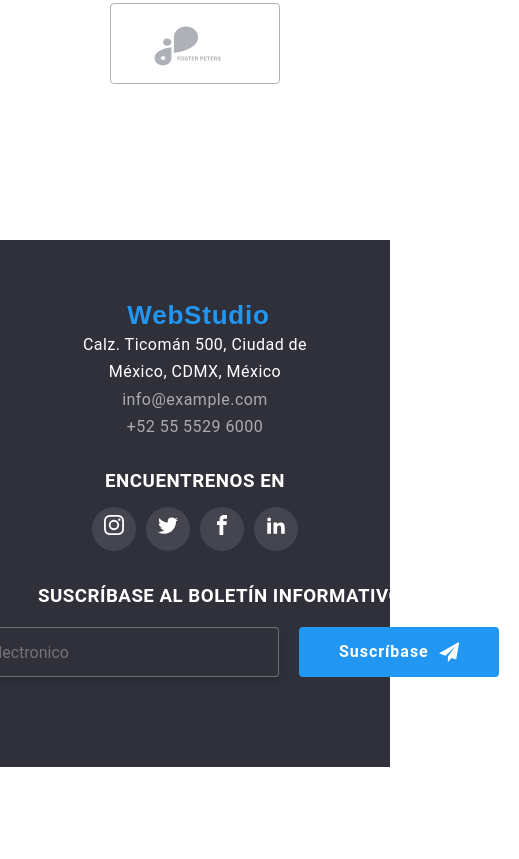
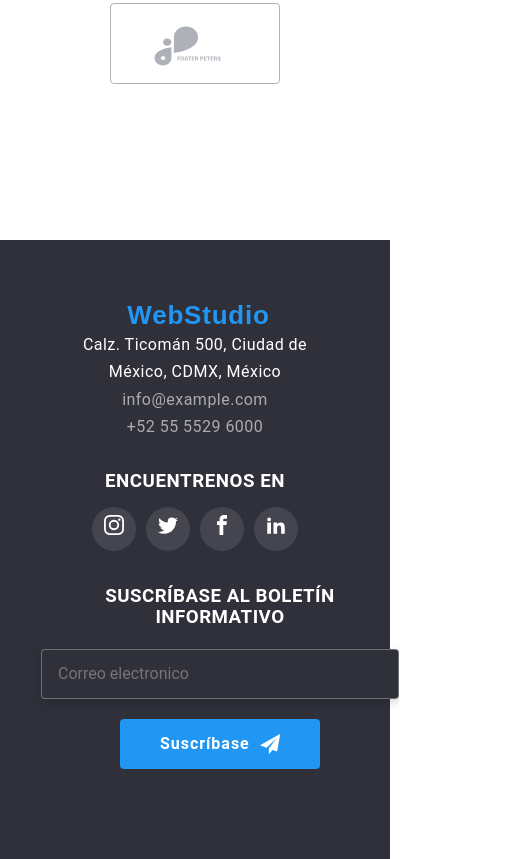
Before and after one commit to mcmendezm/goit-markup-hw-08, a website: page index.html in a window 390 px wide. Shown: the part 4776-5635 px from the top of the page, 519 px wide, since content can reach past the window. Before the commit the page ends 5543 px from the top, so only its background shows below. Drawn offline with nearby package versions, Linux system fonts and the light colour scheme; a web font is replaced by a local one.

Commit message:
adicionando correcciones solicitadas-4

```diff
--- a/sass/components/_footer.scss
+++ b/sass/components/_footer.scss
@@ -56,6 +56,10 @@
   .logo--footer {
     padding-left: 100px;
   }
+  .footer__form{
+    flex-direction: column;
+    align-items: center;
+  }
 }
 @media (min-width: 1199px) {
   .logo--footer {
```
Also changed, not shown: css/main.min.css/main.css, 1 other file.
